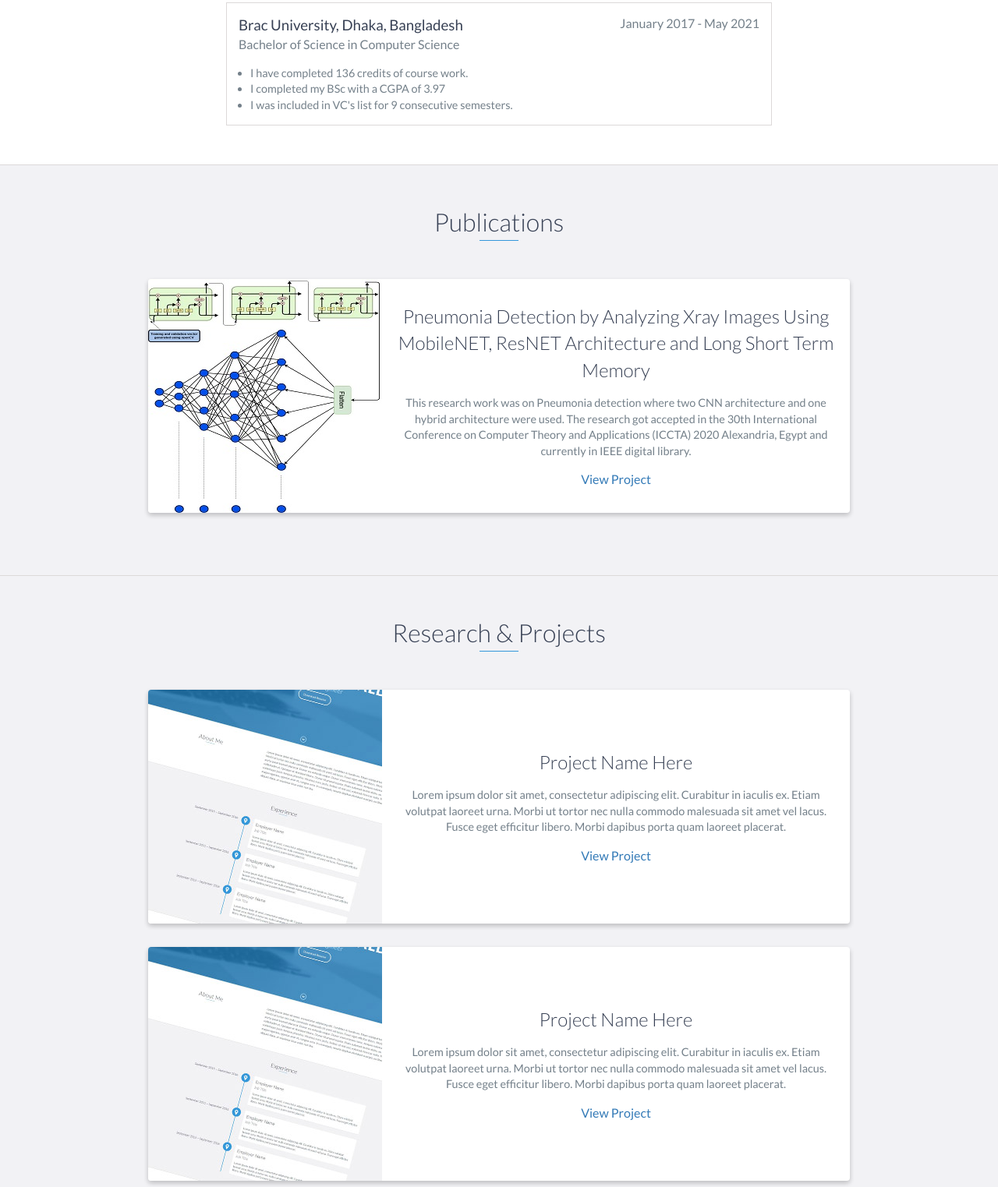
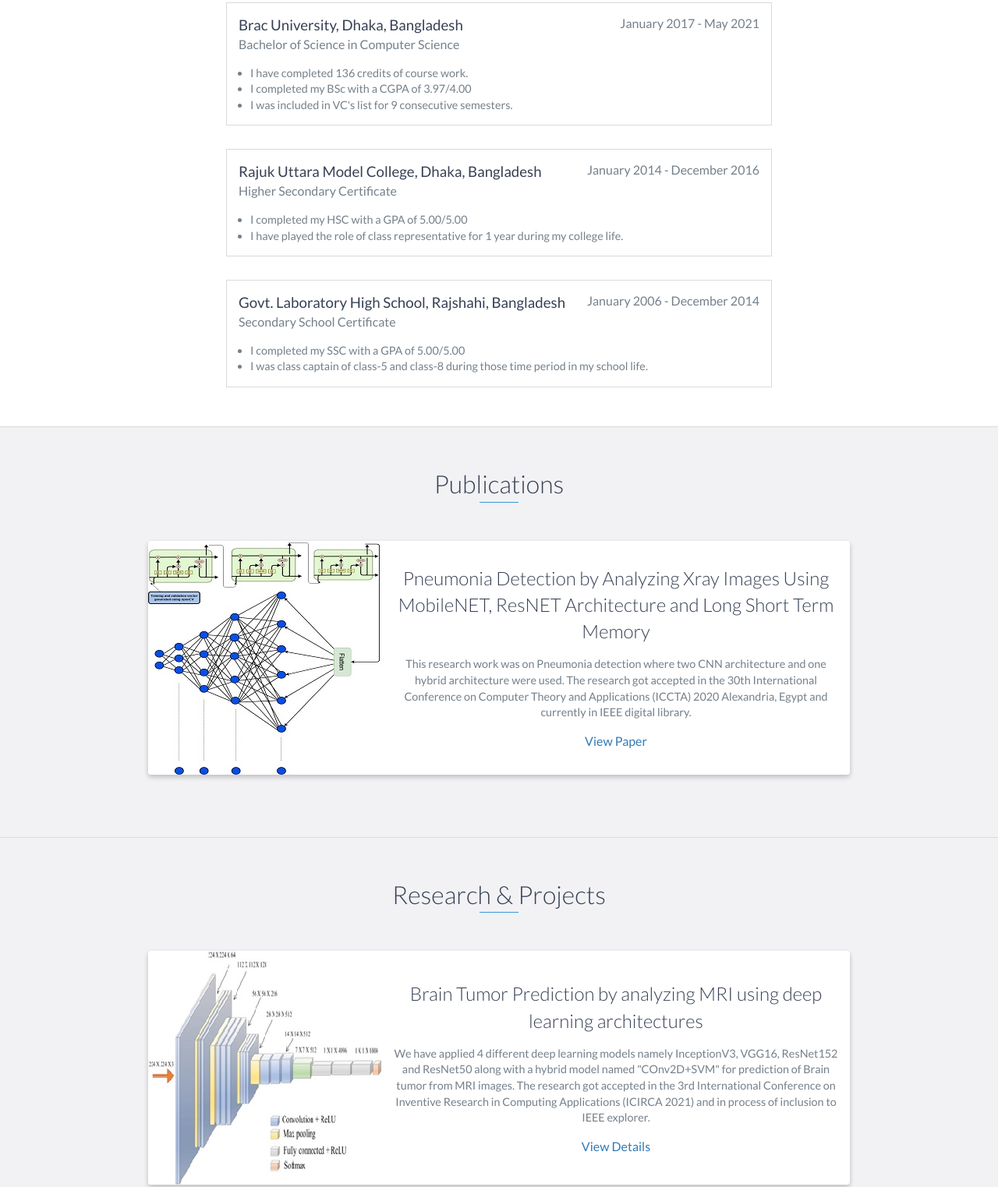
Before and after one commit to MSAhmed1414/MSAhmed1414.github.io, a website: page index.html in a window 1280 px wide. Shown: the part 2672-4195 px from the top of the page at 78% size. Drawn offline with nearby package versions, Linux system fonts and the light colour scheme.

Commit message:
Add files via upload
initiate commit

```diff
--- a/index.html
+++ b/index.html
@@ -140,7 +140,7 @@
                     I have completed 136 credits of course work.
                 </li>
                 <li>
-                    I completed my BSc with a CGPA of 3.97
+                    I completed my BSc with a CGPA of 3.97/4.00
                 </li>
                 <li>
                     I was included in VC's list for 9 consecutive semesters.
@@ -148,6 +148,37 @@
             </ul>
         </div>
         <!-- End .education-block -->
+
+        <div class="education-block">
+            <h3>Rajuk Uttara Model College, Dhaka, Bangladesh</h3>
+            <span class="education-date">January 2014 - December 2016</span>
+            <h4>Higher Secondary Certificate</h4>
+            <ul>
+                <li>
+                    I completed my HSC with a GPA of 5.00/5.00
+                </li>
+                <li>
+                    I have played the role of class representative for 1 year during my college life.
+                </li>
+            </ul>
+        </div>
+            <!-- End .education-block -->
+
+            <div class="education-block">
+                <h3>Govt. Laboratory High School, Rajshahi, Bangladesh</h3>
+                <span class="education-date">January 2006 - December 2014</span>
+                <h4>Secondary School Certificate</h4>
+                <ul>
+                    <li>
+                        I completed my SSC with a GPA of 5.00/5.00
+                    </li>
+                    <li>
+                        I was class captain of class-5 and class-8 during those time period in my school  life.
+                    </li>
+                </ul>
+            </div>
+                <!-- End .education-block -->
+
     </div>
     <!-- End #education -->
 
@@ -165,7 +196,7 @@
                         <p>
                             This research work was on Pneumonia detection where two CNN architecture and one hybrid architecture were used. The research got accepted in the 30th International Conference on Computer Theory and Applications (ICCTA) 2020 Alexandria, Egypt and currently in IEEE digital library.
                         </p>
-                        <a href="https://ieeexplore.ieee.org/document/9477664" target="_blank">View Project</a>
+                        <a href="https://ieeexplore.ieee.org/document/9477664" target="_blank">View Paper</a>
                     </div>
                     <!-- End .project-info -->
                 </div>
@@ -181,15 +212,15 @@
             <div class="row">
                 <div class="project shadow-large">
                     <div class="project-image">
-                        <img src="images/project.jpg" />
+                        <img src="images/Tumor.jpg" />
                     </div>
                     <!-- End .project-image -->
                     <div class="project-info">
-                        <h3>Project Name Here</h3>
+                        <h3>Brain Tumor Prediction by analyzing MRI using deep learning architectures</h3>
                         <p>
-                            Lorem ipsum dolor sit amet, consectetur adipiscing elit. Curabitur in iaculis ex. Etiam volutpat laoreet urna. Morbi ut tortor nec nulla commodo malesuada sit amet vel lacus. Fusce eget efficitur libero. Morbi dapibus porta quam laoreet placerat.
+                            We have applied 4 different deep learning models namely InceptionV3, VGG16, ResNet152 and ResNet50 along with a hybrid model named "COnv2D+SVM" for prediction of Brain tumor from MRI images. The research got accepted in the 3rd International Conference on Inventive Research in Computing Applications (ICIRCA 2021) and in process of inclusion to IEEE explorer.
                         </p>
-                        <a href="#">View Project</a>
+                        <a href="https://drive.google.com/file/d/1SiWvMRU2Wp5qM4-Zx2LvzL34ChTb86k5/view?usp=sharing" target="_blank">View Details</a>
                     </div>
                     <!-- End .project-info -->
                 </div>
@@ -197,15 +228,15 @@
 
                 <div class="project shadow-large">
                     <div class="project-image">
-                        <img src="images/project.jpg" />
+                        <img src="images/Yield_prediction.jpg" />
                     </div>
                     <!-- End .project-image -->
                     <div class="project-info">
-                        <h3>Project Name Here</h3>
+                        <h3>Yield Prediction For Precision Agriculture Using Extreme Gradient Boosting and Support Vector Regression</h3>
                         <p>
-                            Lorem ipsum dolor sit amet, consectetur adipiscing elit. Curabitur in iaculis ex. Etiam volutpat laoreet urna. Morbi ut tortor nec nulla commodo malesuada sit amet vel lacus. Fusce eget efficitur libero. Morbi dapibus porta quam laoreet placerat.
+                            This is my undergraduate thesis work and we used Machine learning algorithms named Extreme Gradient Boosting (XGBoost) and Support Vector Regression (SVR) for predicting yield response. We achieved very good prediction results for Aus, Aman And Boro yield according to the RMSE and R-Squared values. Currently it is under documentation with the target of publication.
                         </p>
-                        <a href="#">View Project</a>
+                        <!-- <a href="#">View Project</a> -->
                     </div>
                     <!-- End .project-info -->
                 </div>
```
Also changed, not shown: images/Tumor.jpg (added), images/Yield_prediction.jpg (added).
